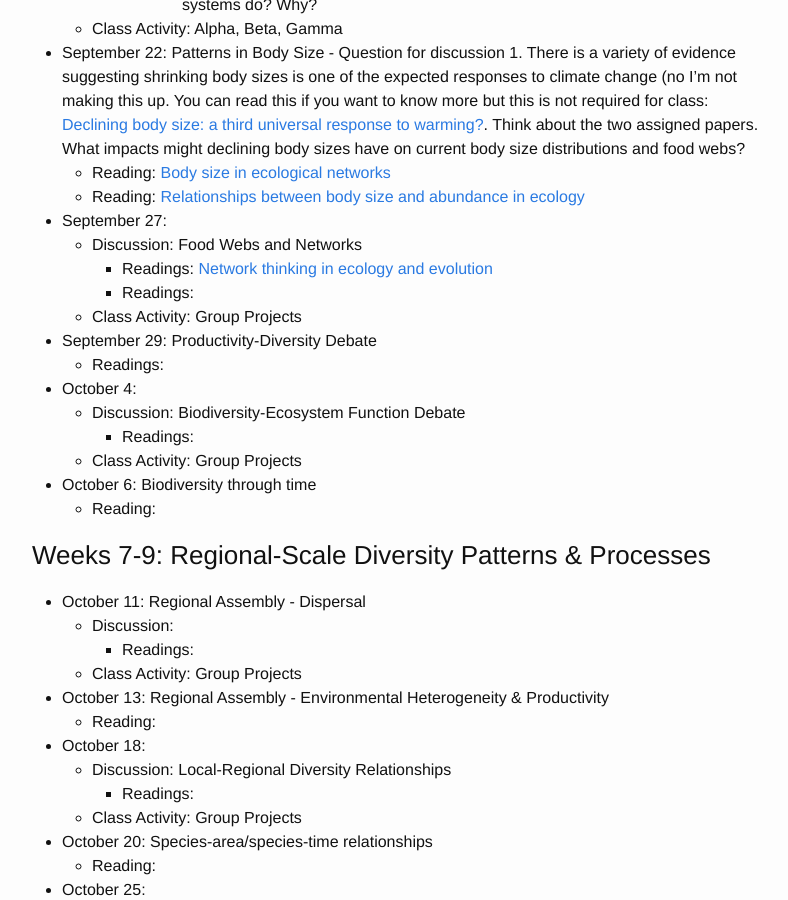
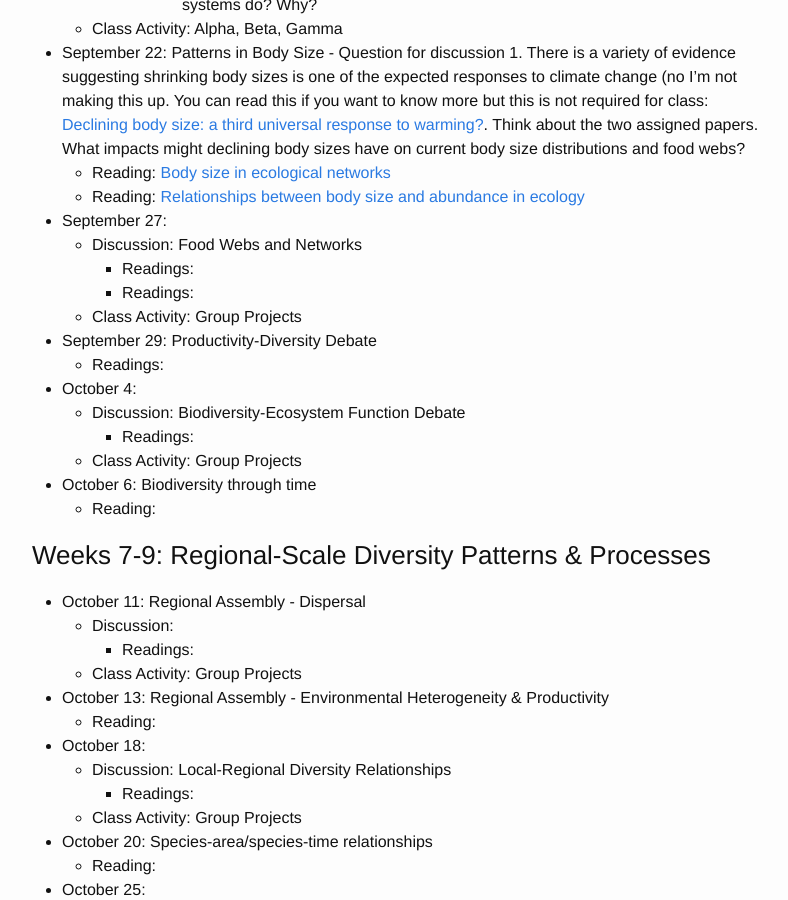
Before and after one commit to skmorgane/biodiversity-course, a Jekyll site: the page built from schedule.md, in a window 1280 px wide and 900 px high, scrolled down 3146 px. Shown: the whole window, without its empty margins (238-1026 px from the left). Built offline with Jekyll 4.4.1, drawn with Linux system fonts in a browser that asks for light colours.

Commit message:
Remove network paper

```diff
--- a/schedule.md
+++ b/schedule.md
@@ -103,7 +103,7 @@ Tuesdays are often a split between class activity and discussion, thus there are
 
 * September 27:
     * Discussion: Food Webs and Networks
-         * Readings: [Network thinking in ecology and evolution](https://doi.org/10.1016/j.tree.2005.04.004)
+         * Readings:
          * Readings:
     * Class Activity: Group Projects
 
```
